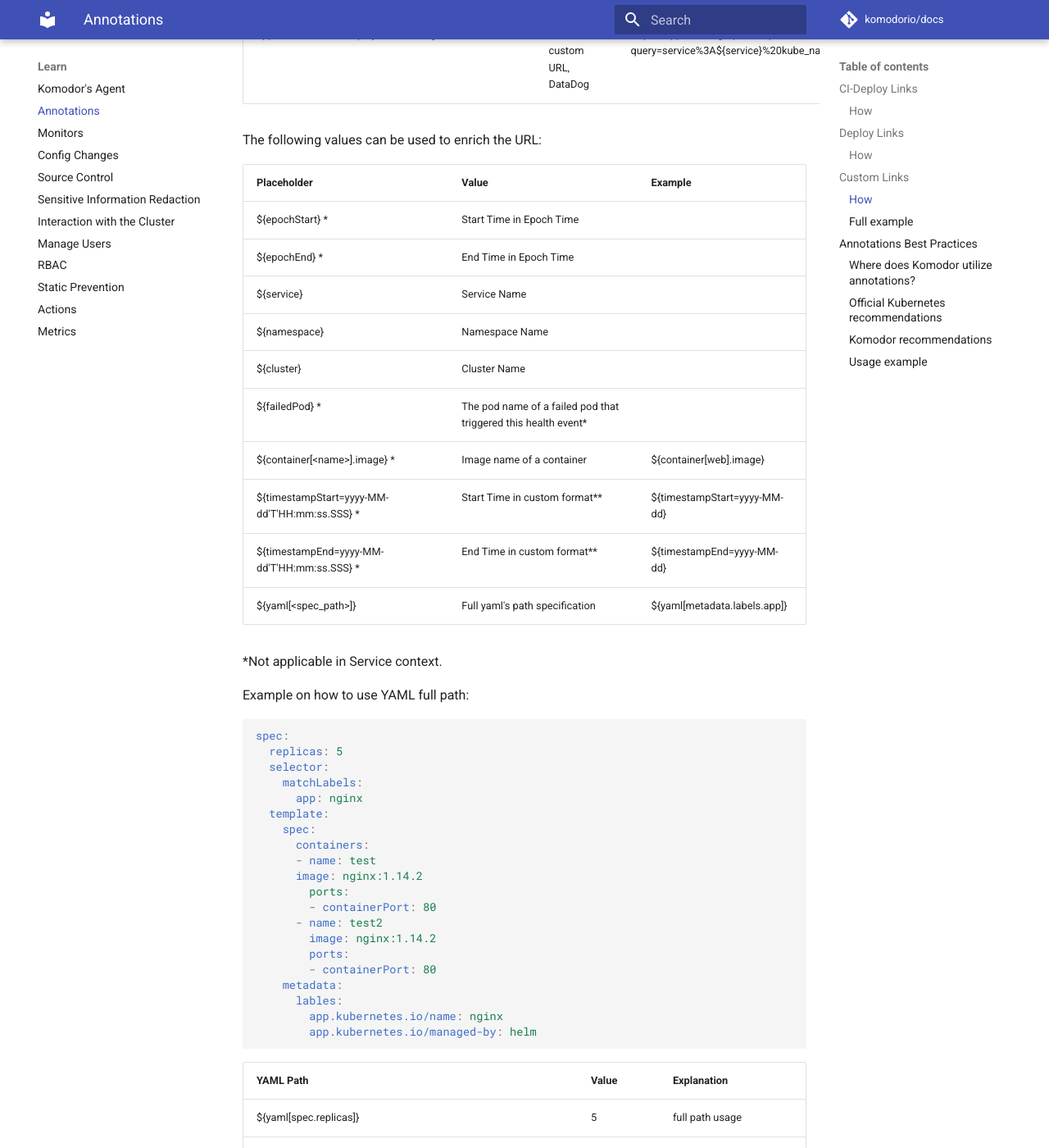
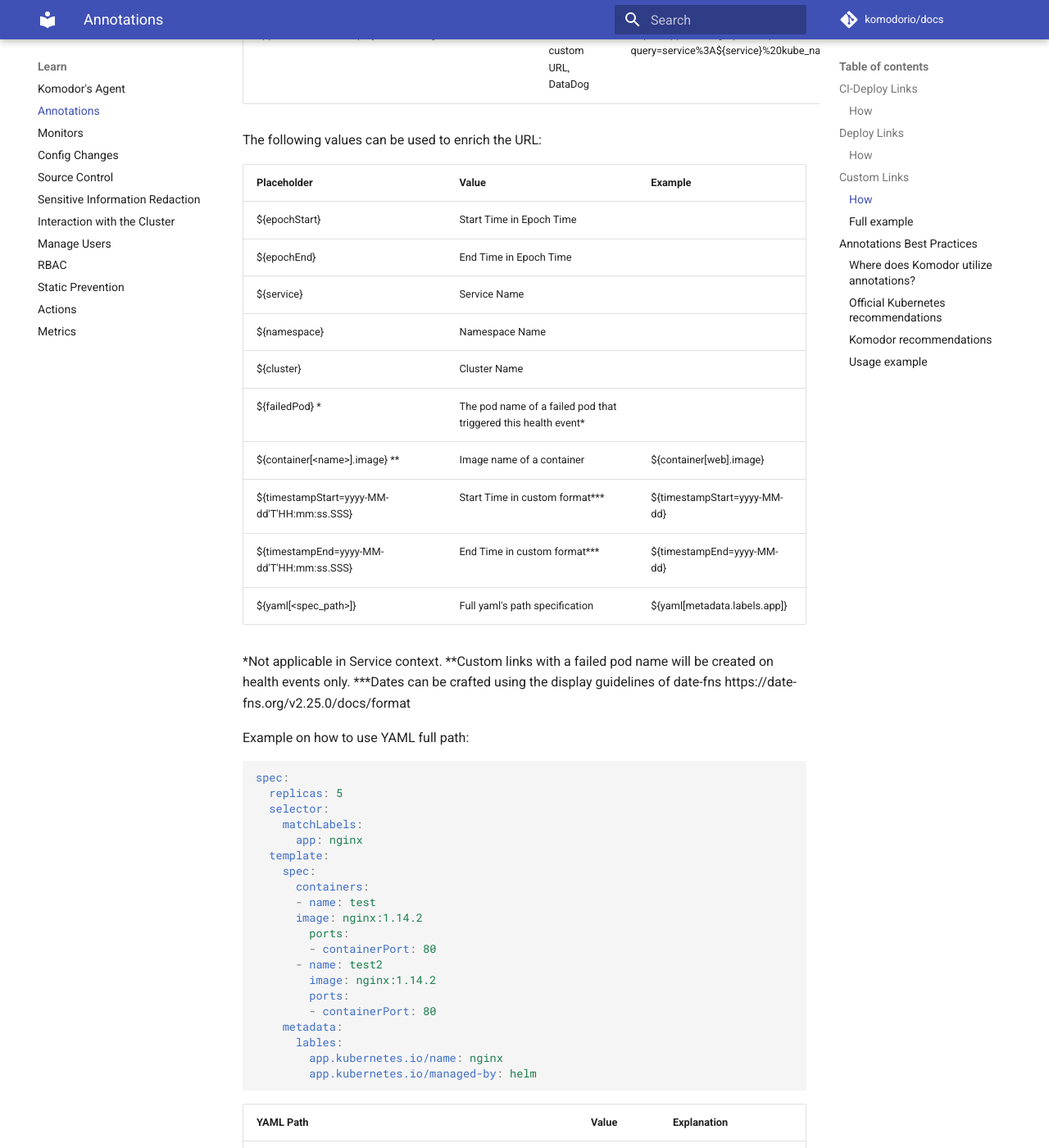
Before and after one commit to komodorio/docs, an MkDocs documentation site: the page built from docs/Learn/Annotations.md, in a window 1280 px wide and 1400 px high, scrolled down 1951 px. Shown: the whole window at 82% size. Built offline with MkDocs 1.6.1 and Material for MkDocs 9.7.7, drawn with Linux system fonts in a browser that asks for light colours; comment, search, counter and statistics services are not loaded; some of the changed text lies outside the part shown.

Commit message:
Update: custom links notes

```diff
--- a/docs/Learn/Annotations.md
+++ b/docs/Learn/Annotations.md
@@ -55,18 +55,20 @@
 
 | Placeholder                                    | Value                                                           | Example                      |
 | ---------------------------------------------- | --------------------------------------------------------------- | ---------------------------- |
-| ${epochStart} \*                               | Start Time in Epoch Time                                        |
-| ${epochEnd} \*                                 | End Time in Epoch Time                                          |
+| ${epochStart}                                  | Start Time in Epoch Time                                        |
+| ${epochEnd}                                    | End Time in Epoch Time                                          |
 | ${service}                                     | Service Name                                                    |
 | ${namespace}                                   | Namespace Name                                                  |
 | ${cluster}                                     | Cluster Name                                                    |
 | ${failedPod} \*                                | The pod name of a failed pod that triggered this health event\* |
-| ${container[<name\>].image} \*                 | Image name of a container                                       | ${container[web].image}      |
-| ${timestampStart=yyyy-MM-dd'T'HH:mm:ss.SSS} \* | Start Time in custom format\*\*                                 | ${timestampStart=yyyy-MM-dd} |
-| ${timestampEnd=yyyy-MM-dd'T'HH:mm:ss.SSS} \*   | End Time in custom format\*\*                                   | ${timestampEnd=yyyy-MM-dd}   |
+| ${container[<name\>].image} \*\*               | Image name of a container                                       | ${container[web].image}      |
+| ${timestampStart=yyyy-MM-dd'T'HH:mm:ss.SSS}    | Start Time in custom format\*\*\*                               | ${timestampStart=yyyy-MM-dd} |
+| ${timestampEnd=yyyy-MM-dd'T'HH:mm:ss.SSS}      | End Time in custom format\*\*\*                                 | ${timestampEnd=yyyy-MM-dd}   |
 | ${yaml[<spec_path\>]}                          | Full yaml's path specification                                  | ${yaml[metadata.labels.app]} |
 
 \*Not applicable in Service context.
+\*\*Custom links with a failed pod name will be created on health events only.
+\*\*\*Dates can be crafted using the display guidelines of date-fns https://date-fns.org/v2.25.0/docs/format
 
 Example on how to use YAML full path:
 
```
Also changed, not shown: other parts of docs/Learn/Annotations.md (+0 -2 lines).
